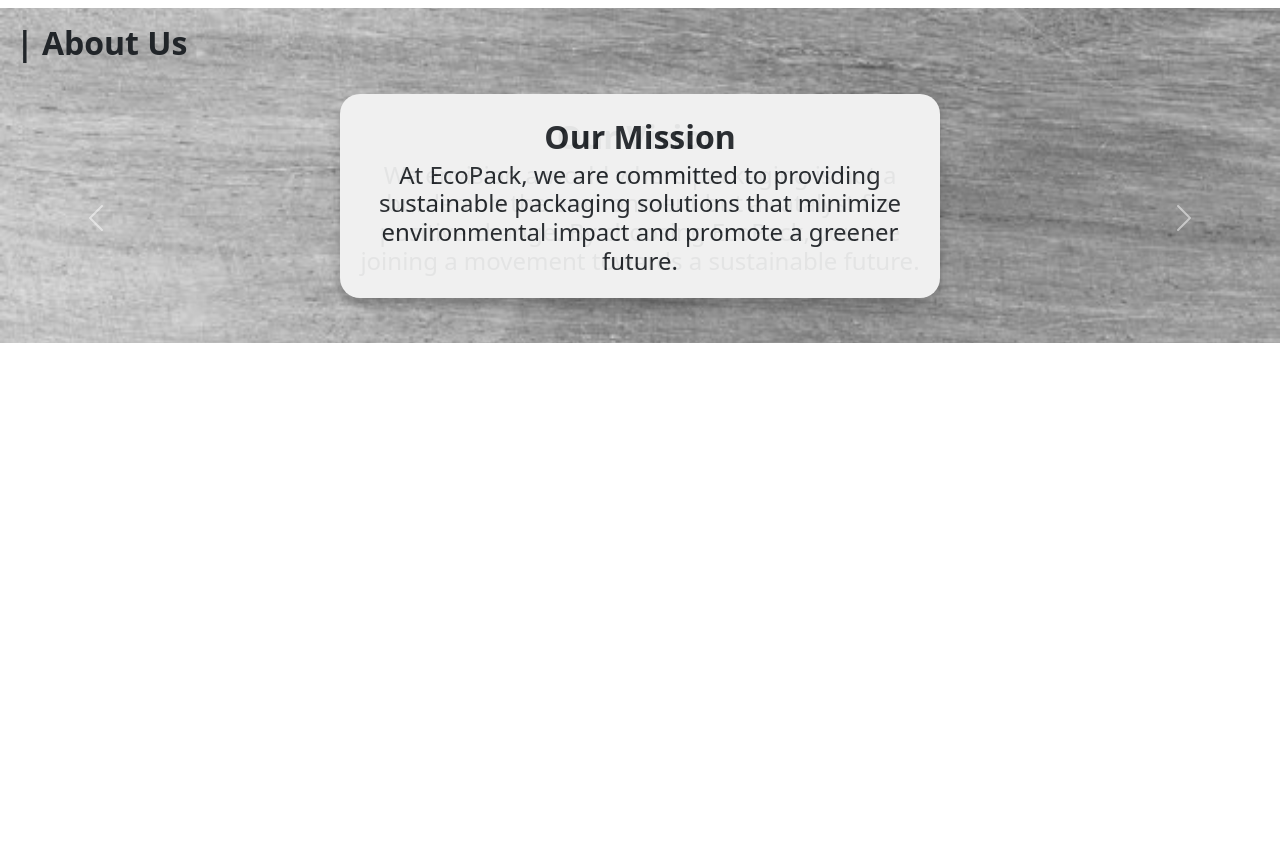
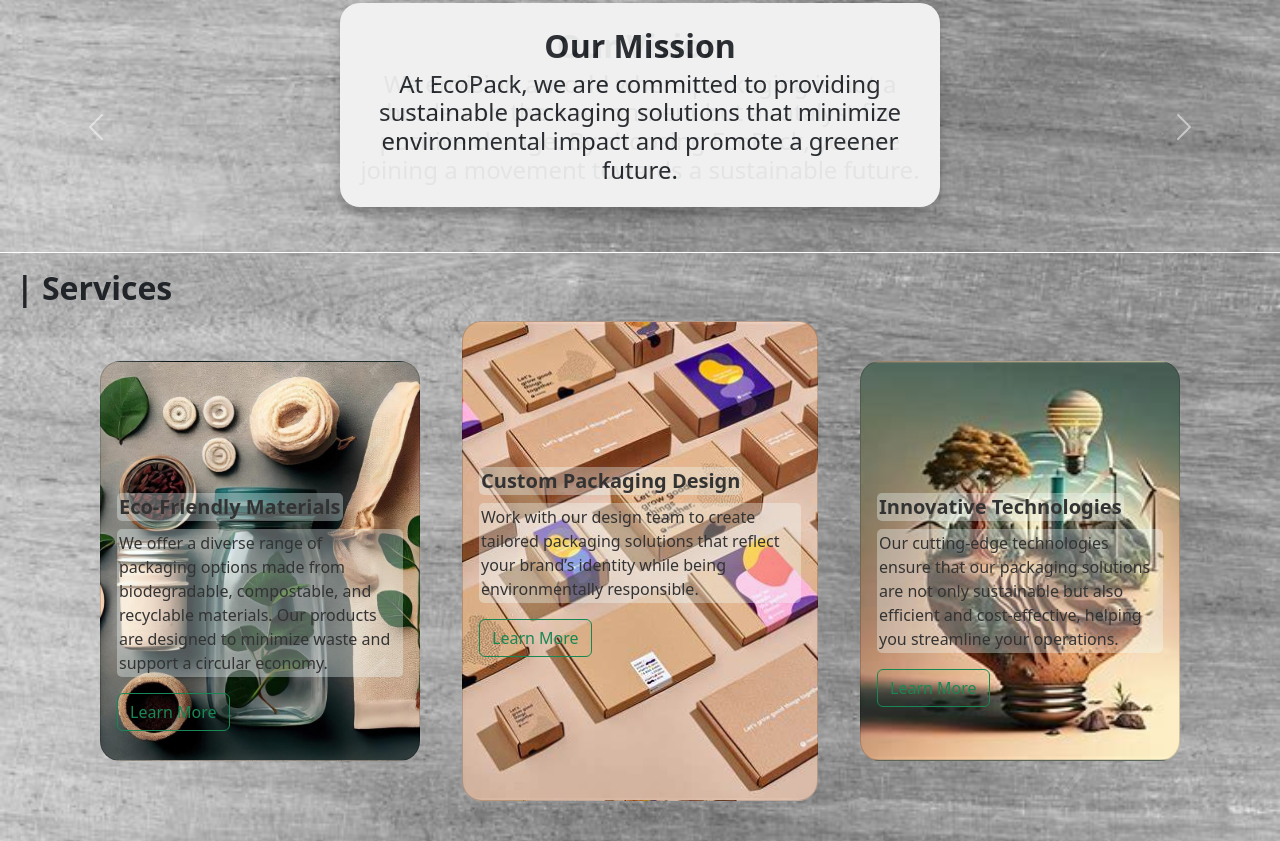
Before and after one commit to UthkarshMandloi/EchoPack, a plain HTML site: page index.html in a window 1280 px wide. Shown: the part 884-1725 px from the top of the page. Before the commit the page ends 1227 px from the top, so only its background shows below. Drawn offline with nearby package versions, Linux system fonts and the light colour scheme.

Commit message:
3rd commit Services

```diff
--- a/index.html
+++ b/index.html
@@ -12,7 +12,7 @@
     <link rel="stylesheet" href="styles.css">
   </head>
   <body>
-    <nav class="navbar navbar-expand-lg bg-body-tertiary" >
+    <nav class="navbar navbar-expand-lg bg-body-tertiary" style="box-shadow: 0 8px 12px rgba(0, 0, 0, 0.2); position: fixed; top: 0; width: 100%; z-index: 1000;" >
         <div class="container-fluid">
           <a class="navbar-brand" href="#"><img src="asset\EcoPack_Logo-removebg-preview.png" alt="Logo" height="50vh"></a>
           <button class="navbar-toggler" type="button" data-bs-toggle="collapse" data-bs-target="#navbarSupportedContent" aria-controls="navbarSupportedContent" aria-expanded="false" aria-label="Toggle navigation">
@@ -77,7 +77,40 @@
           <span class="carousel-control-next-icon" aria-hidden="true"></span>
           <span class="visually-hidden">Next</span>
         </button>
-      </div>    </section>
+      </div>
+    </section>
+    <section id="Services">
+      <h1 style="margin-bottom: 3%;">| Services</h1>
+      <div class="container">
+        <div class="row justify-content-center g-4" >
+          <div class="col-md-4 d-flex justify-content-center" >
+            <div id="card1" class="card">
+              <div class="card-body">
+                <h5 class="card-title">Eco-Friendly Materials</h5>
+                <p class="card-text">We offer a diverse range of packaging options made from biodegradable, compostable, and recyclable materials. Our products are designed to minimize waste and support a circular economy.</p>
+                <a href="#" class="btn btn-outline-success">Learn More</a>
+              </div>
+            </div>
+          </div>
+          <div class="col-md-4 d-flex justify-content-center" style="position: relative;top: -40px;" >
+            <div id="card2"  class="card" style="height: 30rem; width: 25rem;">
+              <div class="card-body">
+                <h5 class="card-title">Custom Packaging Design</h5>
+                <p class="card-text">Work with our design team to create tailored packaging solutions that reflect your brand’s identity while being environmentally responsible.</p>
+                <a href="#" class="btn btn-outline-success">Learn More</a>
+              </div>
+            </div>
+          </div>
+          <div class="col-md-4 d-flex justify-content-center">
+            <div id="card3" class="card">
+              <div class="card-body">
+                <h5 class="card-title">Innovative Technologies</h5>
+                <p class="card-text">Our cutting-edge technologies ensure that our packaging solutions are not only sustainable but also efficient and cost-effective, helping you streamline your operations.</p>
+                <a href="#" class="btn btn-outline-success">Learn More</a>
+              </div>
+            </div>
+          </div>
+    </section>
     <section id="Services"></section>
     <section id="Testimonials"></section>
     <section id="Pricing"></section>
--- a/styles.css
+++ b/styles.css
@@ -1,3 +1,10 @@
+nav{
+    box-shadow: 0 8px 12px rgba(0, 0, 0, 0.2);
+    position: fixed;
+    top: 0;
+    z-index: 1000;
+}
+
 h1{
     font-size: 2rem;
     font-weight: bold;
@@ -13,7 +20,10 @@
     display: flex;
     align-items: center;
     justify-content: center;
-    /* background-color: ; */
+    margin: 0;
+    padding: 0;
+    margin-bottom: -15px;
+
 }
 
 .herotitel{
@@ -39,11 +49,16 @@
     padding: 0.5em;
 }
 
-#AboutUs{
+#AboutUs, #Services{
     background-image: url("asset/gray-wood-texture-background_35956-2469.jpg");
     background-size: cover;
     background-position: center;
-    }
+    margin: 0;
+    padding: 0;
+    margin-bottom: -15px;
+    margin-top: -15px;
+
+}
 
 .About{
     background-color: #f0f0f0;
@@ -72,6 +87,55 @@
     padding: 0.35%m;
 }
 
+.card{
+
+    height: 25rem;
+    width: 20rem;
+    border-radius: 20px;
+}
+
+.card:hover {
+    transform: scale(1.3);
+    box-shadow: 4 12px 16px rgba(0, 0, 0, 0.2);
+}
+
+
+.card-title{
+    color: #333333;
+    display: inline-block;
+    border-radius: 5px;
+    padding: 2px;
+    font-weight: bold;
+    text-align: left;
+    margin-top: 40%;
+    background-color: rgba(240, 255, 255, 0.34);
+}
+
+.card-text{
+    color: #333333;
+    display: inline-block;
+    border-radius: 5px;
+    padding: 2px;
+    text-align: left;
+    background-color: rgba(240, 255, 255, 0.34);
+}
+
+#card1{background-image: url("asset/services1.jpg" );
+    background-size: cover;
+    background-position: center;
+}
+
+#card2{background-image: url("asset/services2.jpg");
+    background-size: cover;
+    background-position: center;
+}
+
+#card3{background-image: url("asset/services3.jpg");
+    background-size: cover;
+    background-position: center;
+}
+
+
 @media screen and (max-width: 618px) {
     #HeroSection{
         height: 60vh;
```
Also changed, not shown: asset/services1.jpg (added), asset/services2.jpg (added), asset/services3.jpg (added).
